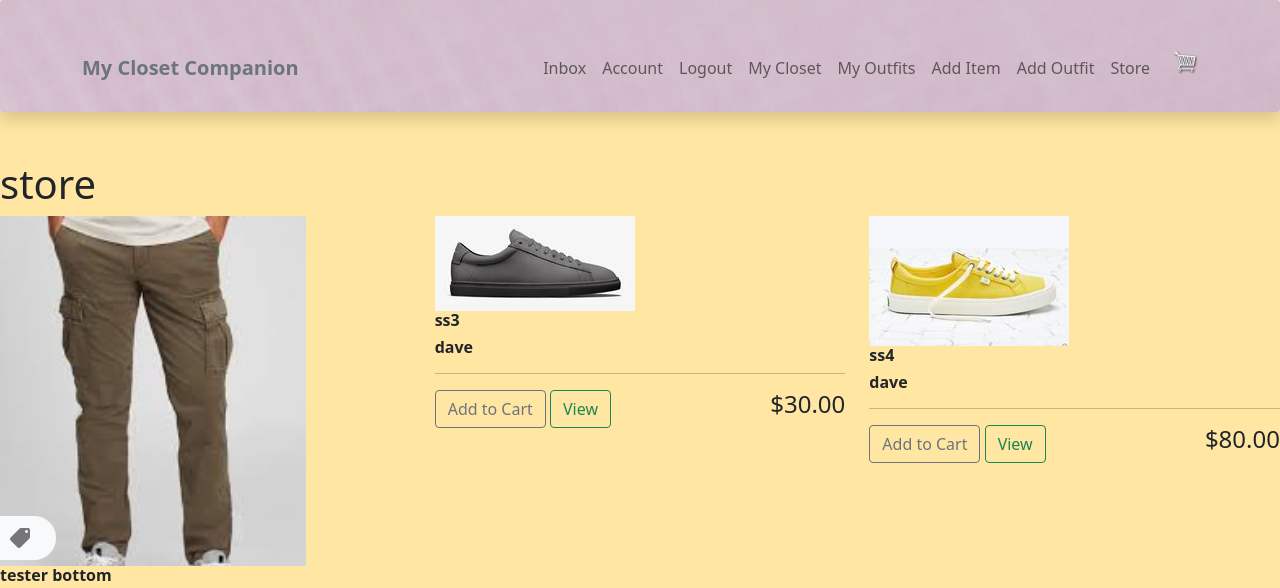
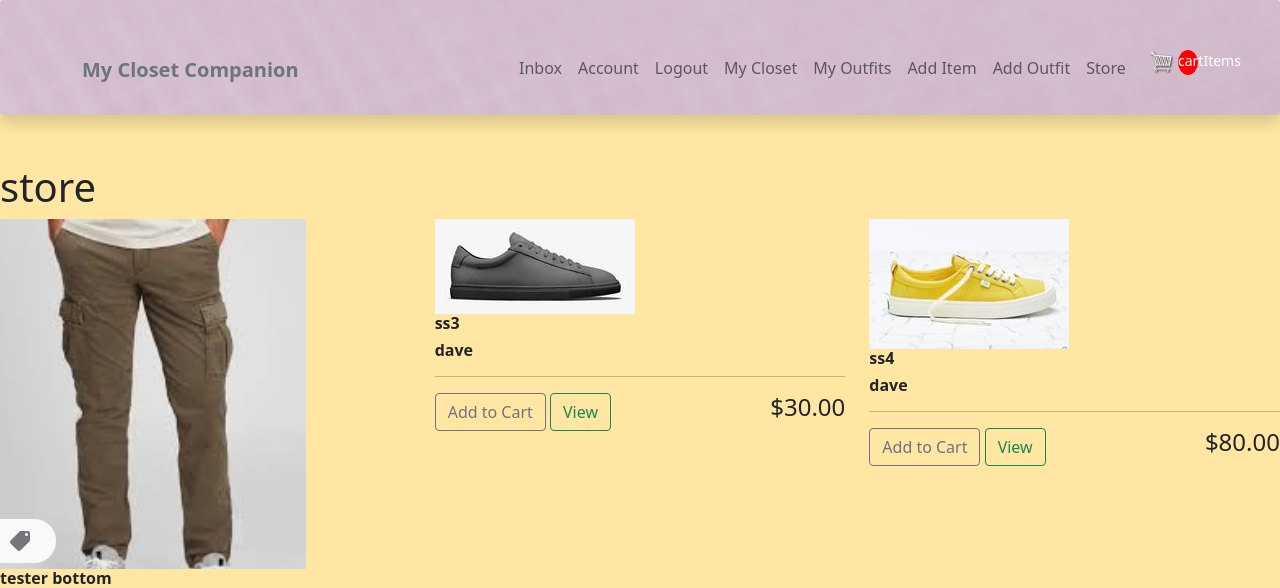
Before and after one commit to davemolk/closet-companion, a Django app: page /store/ in a window 1280 px wide. Shown: the top 588 px of the page. Run offline with Django 3.2, Linux system fonts and the light colour scheme; a user stored in the database is signed in; data comes from the database, SQL or seed files in the repository; data that the repository does not hold is empty; parts of the project's set-up code (start-up, migrations or seed data) failed here and were passed over.

Commit message:
running into db error

```diff
--- a/static/css/wardrobe.css
+++ b/static/css/wardrobe.css
@@ -126,7 +126,7 @@ body{
 /*=======================
   Store
 ========================*/
-#cart-icon{
+/* #cart-icon{
 	width:25px;
 	display: inline-block;
 	margin-left: 15px;
@@ -141,8 +141,24 @@ body{
 	height: 25px;
 	border-radius: 50%;
 	font-size: 14px;
+} */
+
+#cart-total {
+  display: inline-block;
+  text-align: center;
+  background-color: red;
+  color: #fff;
+  border-radius: 50%;
+  font-size: 14px;
+  width: 20px;
+  height: 25px;
 }
 
+#cart-icon {
+  width: 25px;
+  display: inline-block;
+  margin-left: 15px;
+}
 
 
 
--- a/store/utils.py
+++ b/store/utils.py
@@ -1,2 +1,78 @@
 import json
 from .models import *
+from user.models import Profile
+from django.shortcuts import render, redirect
+
+# def cookieCart(request):
+# 	try:
+# 		cart = json.loads(request.COOKIES['cart'])
+# 	except:
+# 		cart = {}
+# 		print('CART:', cart)
+
+# 	items = []
+# 	order = {'get_cart_total':0, 'get_cart_items':0, 'shipping':False}
+# 	cartItems = order['get_cart_items']
+
+# 	for i in cart:
+# 		try:
+# 			cartItems += cart[i]['quantity']
+
+# 			product = Product.objects.get(id=i)
+# 			total = (product.price * cart[i]['quantity'])
+
+# 			order['get_cart_total'] += total
+# 			order['get_cart_items'] += cart[i]['quantity']
+
+# 			item = {
+# 				'id':product.id,
+# 				'product':{'id':product.id,'name':product.name, 'price':product.price,
+# 				'imageURL':product.imageURL}, 'quantity':cart[i]['quantity'],
+# 				'digital':product.digital,'get_total':total,
+# 				}
+# 			items.append(item)
+
+# 			if product.digital == False:
+# 				order['shipping'] = True
+# 		except:
+# 			pass
+
+# 	return {'cartItems':cartItems ,'order':order, 'items':items}
+
+def cartData(request):
+	if request.user.is_authenticated:
+		customer = request.user.profile
+		order, created = Order.objects.get_or_create(customer=customer, complete=False)
+		orderItems = order.orderitem_set.all()
+		cartItems = order.get_cart_items
+	else:
+		return redirect('login')
+
+	return {'cartItems': cartItems ,'order': order, 'orderItems': orderItems}
+
+
+# def guestOrder(request, data):
+#     print('User is not logged in')
+
+#     print('COOKIES: ', request.COOKIES)
+#     name = data['form']['name']
+#     email = data['form']['email']
+
+#     cookieData = cookieCart(request)
+#     items = cookieData['items']
+
+#     customer, created = Customer.objects.get_or_create(email = email)
+#     customer.name = name
+#     customer.save()
+
+#     order = Order.objects.create(customer=customer, complete=False)
+
+#     for item in items:
+#         product = Product.objects.get(id=item['id'])
+#         orderItem = OrderItem.objects.create(
+#             product = product,
+#             order = order,
+#             quantity = item['quantity']
+#         )
+
+#     return customer, order
--- a/store/views.py
+++ b/store/views.py
@@ -6,12 +6,15 @@ from user.models import Profile
 from wardrobe.models import Item
 import datetime
 from django.contrib.auth.decorators import login_required
-# from .utils import cookieCart, cartData, guestOrder
+from .utils import cartData
 
 # Create your views here.
 
 @login_required(login_url="login")
 def store(request):
+    data = cartData(request)
+    cartItems = data['cartItems']
+
     items = Item.objects.filter(sell=True)
     context = {'items': items}
     return render(request, 'store/store.html', context)
--- a/templates/navbar.html
+++ b/templates/navbar.html
@@ -52,7 +52,7 @@
                 {% comment %} <a href='{% url '#' %}'>  {% endcomment %}
                 <img class="menu-icon" width="30px" id='cart-icon' src="{% static 'images/cart.png' %}" alt="">
                 </a>
-                {% comment %} <p id="cart-total">{{cartItems}}</p> {% endcomment %}
+                <p id="cart-total">cartItems</p>
             </div>
         </ul>
         {% else %}
```
